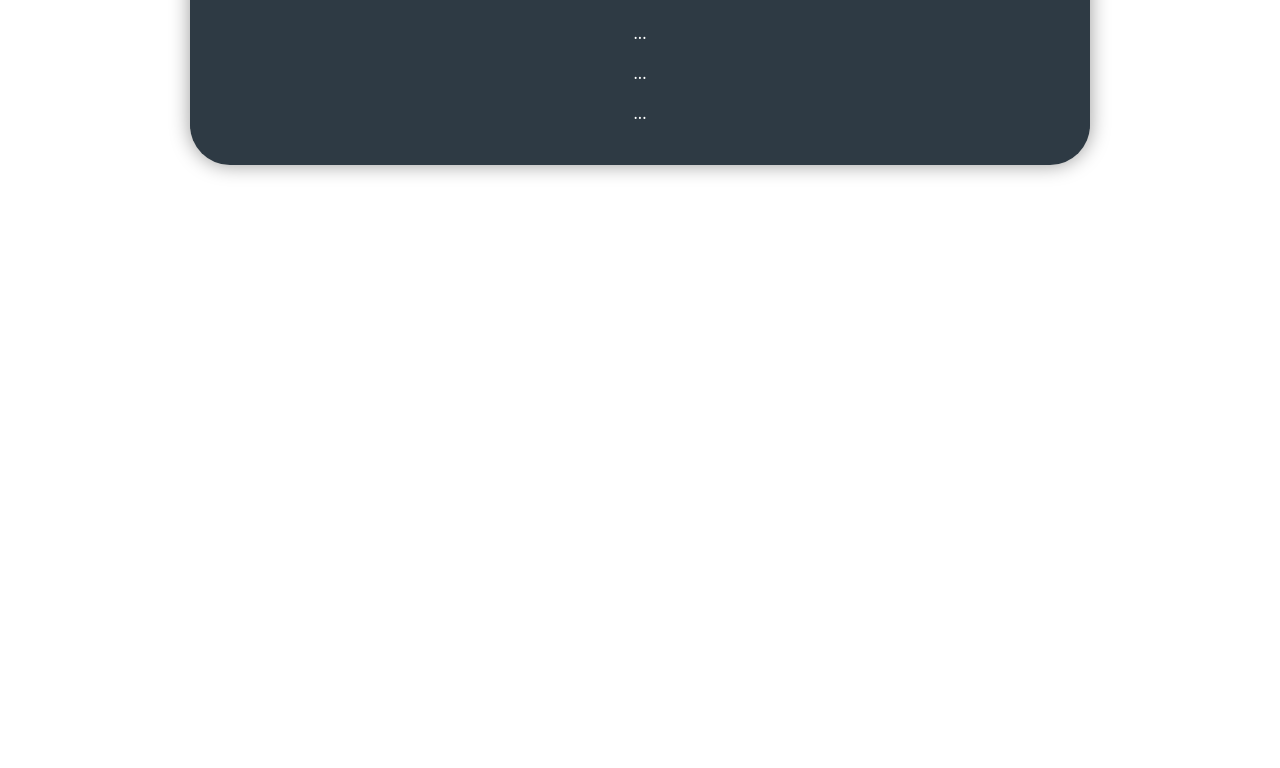
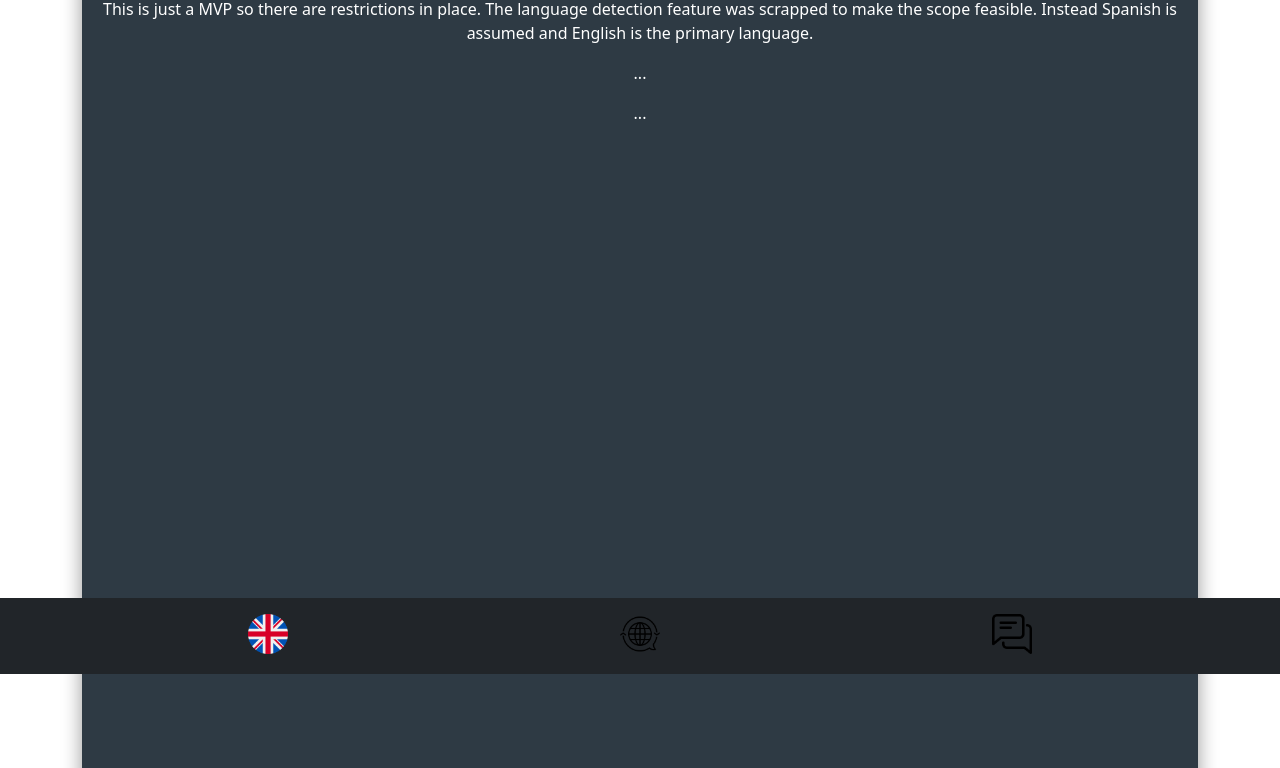
Before and after one commit to Blane3011/Translation-App, a plain HTML site: page index.html in a window 1280 px wide. Shown: the part 126-894 px from the top of the page. Before the commit the page ends 800 px from the top, so only its background shows below. Drawn offline with nearby package versions, Linux system fonts and the light colour scheme.

Commit message:
Added nav bar with icons

```diff
--- a/index.html
+++ b/index.html
@@ -14,6 +14,7 @@
         <link rel="manifest" href="manifest.json" />
         <link href="https://cdn.jsdelivr.net/npm/bootstrap@5.3.8/dist/css/bootstrap.min.css" rel="stylesheet" integrity="sha384-sRIl4kxILFvY47J16cr9ZwB07vP4J8+LH7qKQnuqkuIAvNWLzeN8tE5YBujZqJLB" crossorigin="anonymous">
     </head>
+
     <body>
         <!--[if lt IE 7]>
             <p class="browsehappy">You are using an <strong>outdated</strong> browser. Please <a href="#">upgrade your browser</a> to improve your experience.</p>
@@ -22,23 +23,39 @@
         <script src="https://cdn.jsdelivr.net/npm/@popperjs/core@2.11.8/dist/umd/popper.min.js" integrity="sha384-I7E8VVD/ismYTF4hNIPjVp/Zjvgyol6VFvRkX/vR+Vc4jQkC+hVqc2pM8ODewa9r" crossorigin="anonymous"></script>
         <script src="https://cdn.jsdelivr.net/npm/bootstrap@5.3.8/dist/js/bootstrap.min.js" integrity="sha384-G/EV+4j2dNv+tEPo3++6LCgdCROaejBqfUeNjuKAiuXbjrxilcCdDz6ZAVfHWe1Y" crossorigin="anonymous"></script>
 
-
         <div class="container my-4">
-    <div class="main-card p-4 mx-auto">
+            <div class="main-card p-12 mx-auto">
                 <!-- Title -->
                 <h2 class="text-center fw-bold">AI Powered Translator</h2>
                 <h4 class="text-center mb-4">Created by Ewan Blane</h4>
 
                 <!-- Paragraphs of text -->
-        <p>...</p>
+                <p>This is just a MVP so there are restrictions in place. The language detection feature was scrapped to make the scope feasible. Instead Spanish is assumed and English is the primary language.</p>
                 <p>...</p>
                 <p>...</p>
             </div>
         </div>
+        <nav class="navbar fixed-bottom bg-dark">
+            <div class="container d-flex justify-content-around py-2">
 
+                <!-- Left Icon -->
+                <a class="nav-link text-center text-light" href="#">
+                <img src="Images\Icons\united-kingdom.png" width="40" class="mb-1">
+                </a>
 
+                <!-- Middle Icon -->
+                <a class="nav-link text-center text-light" href="#">
+                <img src="Images\Icons\globe.png" width="40" class="mb-1">
+                </a>
 
-  </body>
+                <!-- Right Icon -->
+                <a class="nav-link text-center text-light" href="#">
+                <img src="Images\Icons\chat.png" width="40" class="mb-1">
+                </a>
+
+            </div>
+        </nav>
+
         <script src="" async defer></script>
   </body>
 </html>
--- a/style.css
+++ b/style.css
@@ -8,7 +8,9 @@ body {
     border-radius: 40px;
     text-align: center;
     color: #FFFFFF;
-    max-width: 900px;
+    max-width: 1920px;
+    min-height: 1080px;
+    max-height: 1080px;
     box-shadow: 0 0 20px rgba(0,0,0,0.4);
 }
 
```
Also changed, not shown: Images/Icons/Spain.png (added), Images/Icons/chat.png (added), Images/Icons/globe.png (added), Images/Icons/united-kingdom.png (added). Lines whose indentation alone changed are shown as unchanged.
